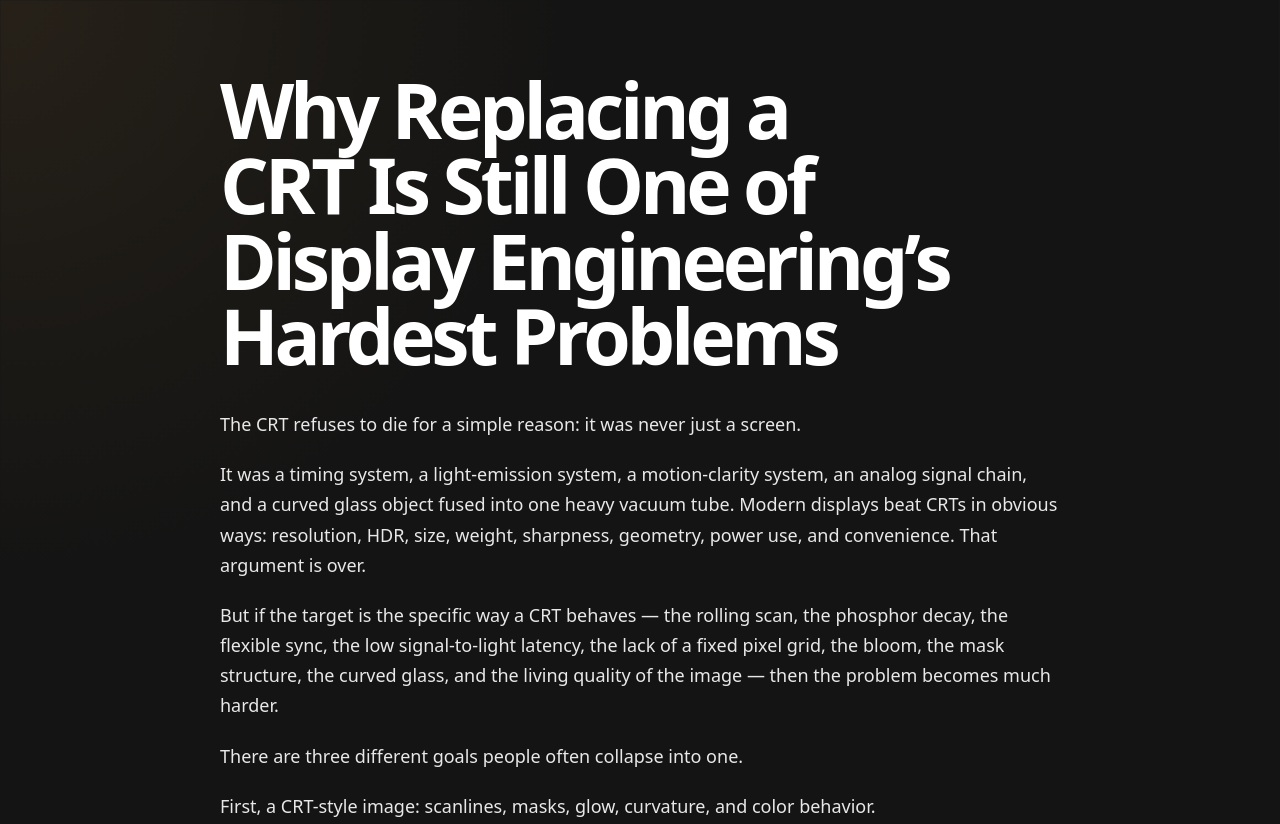
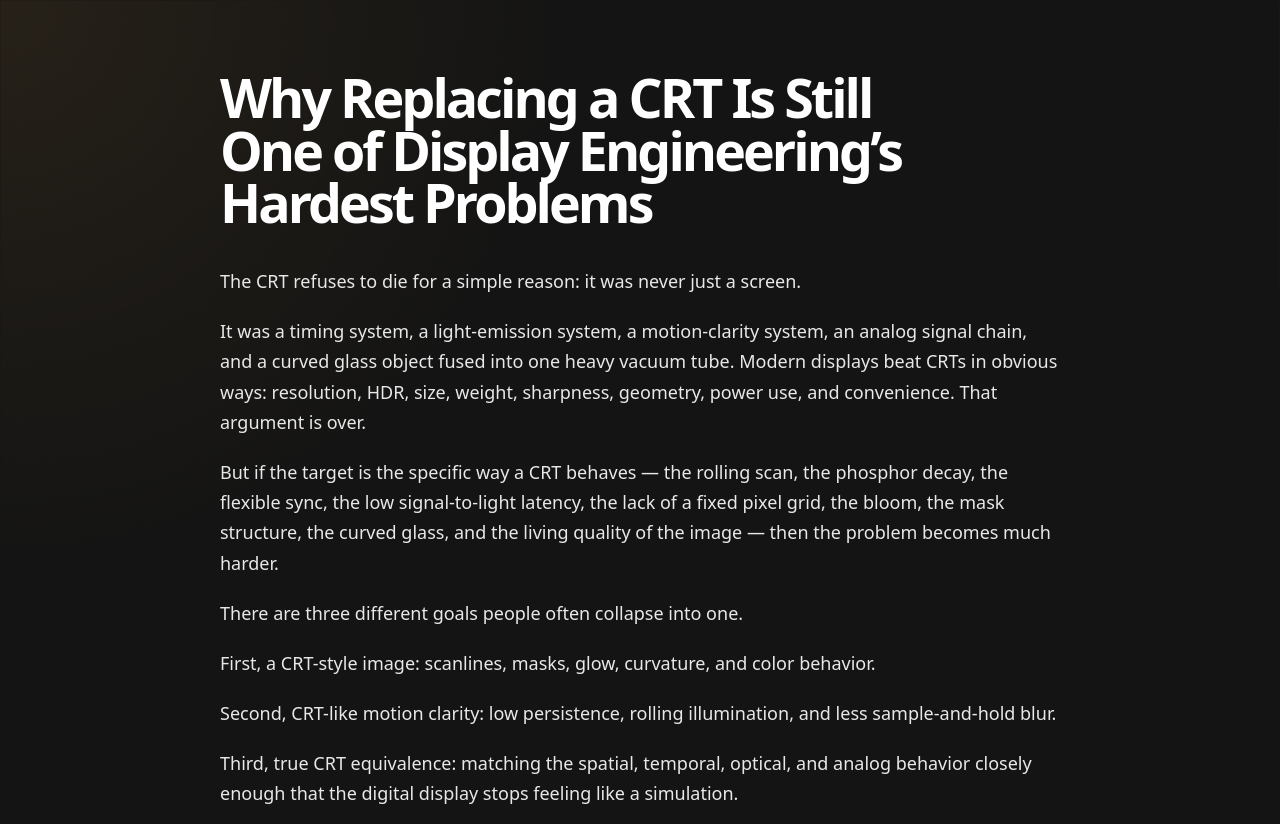
Before and after one commit to hugonl31/CRT_replacement, a plain HTML site: page index.html in a window 1280 px wide. Shown: the top 824 px of the page. Drawn offline with Linux system fonts and the light colour scheme.

Commit message:
Update index.html

```diff
--- a/index.html
+++ b/index.html
@@ -33,7 +33,7 @@
     }
     h1 {
       color: #fff;
-      font-size: clamp(2.2rem, 6vw, 4.7rem);
+      font-size: clamp(1.9rem, 4.2vw, 3.2rem);
       line-height: .98;
       letter-spacing: -0.055em;
       margin: 0 0 2rem;
```
